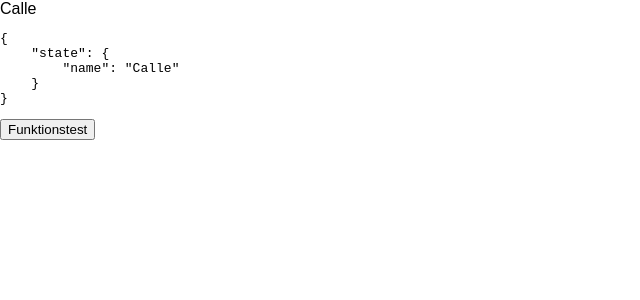
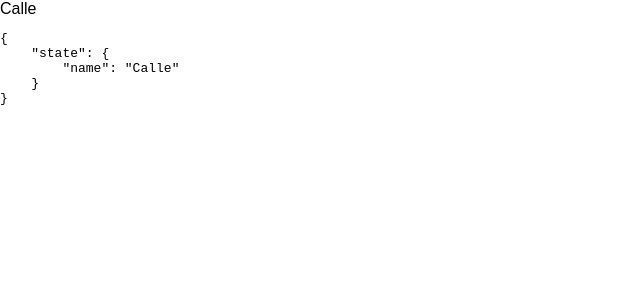
Before and after one commit to carsva/plantapp, a React (Create React App) app: page / in a window 1280 px wide. Shown: the top 300 px of the page, without its empty margins (0-640 px from the left). Built offline with nearby package versions, Linux system fonts and the light colour scheme.

Commit message:
Added some explaining notes in the code

```diff
--- a/src/AppContext.js
+++ b/src/AppContext.js
@@ -8,14 +8,19 @@ export class AppProvider extends React.Component {
       name: 'Calle'
     };
 
+    // testFunction = () => {
+    //   alert('test')
+    // }
+
+
     render() {
+
+
       const value = {
           state: {
             ...this.state
           },
-          test: () => {
-              alert('test');
-          }
+        //   test: this.testFunction,
       };
 
       return (
--- a/src/pages/Start.js
+++ b/src/pages/Start.js
@@ -5,11 +5,11 @@ class Start extends Component {
   render() {
     return (
       <AppConsumer>
-        {(context) => (
+        {context => (
           <div>
             {context.state.name}
             <pre>{JSON.stringify(context, null, 4)}</pre>
-            <button onClick={context.test}>Funktionstest</button>
+            {/* <button onClick={context.test}>Funktionstest</button> */}
           </div>
         )}
       </AppConsumer>
```
